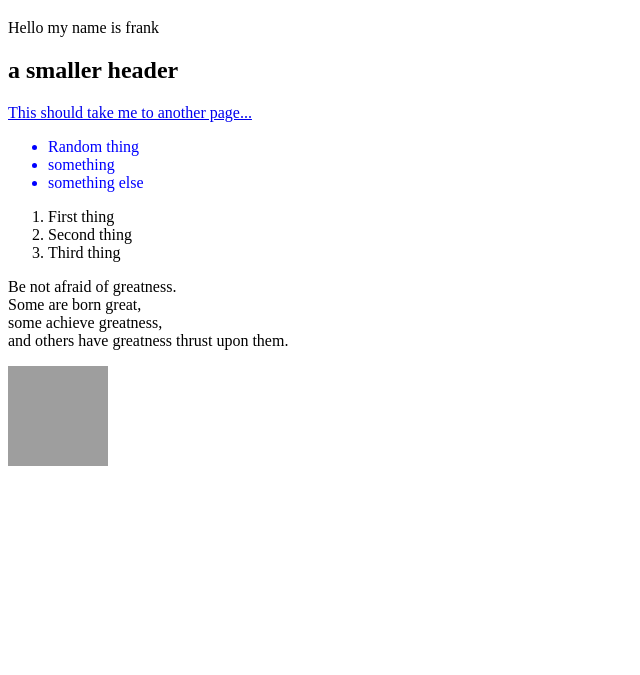
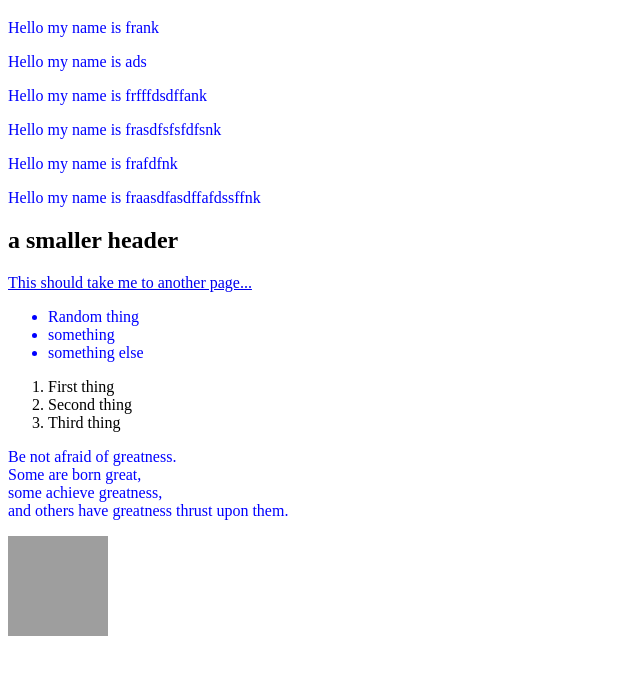
Before and after one commit to macmagine/frankg0485.github.io, a plain HTML site: page index.html in a window 1280 px wide. Shown: the part 61-736 px from the top of the page, without its empty margins (0-640 px from the left). Drawn offline with Linux system fonts and the light colour scheme; grey boxes are pictures that could not be loaded.

Commit message:
Update index.html

```diff
--- a/index.html
+++ b/index.html
@@ -2,12 +2,21 @@
 <html>
   <head>
     <title>My First Website!!</title>
+    <style>
+      p {
+        color: blue;
+      }
+    </style>
   </head>
   <body>
     <h1>Big header!</h1>
 
     <p>Hello my name is frank</p>
-
+    <p>Hello my name is ads</p>
+    <p>Hello my name is frfffdsdffank</p>
+    <p>Hello my name is frasdfsfsfdfsnk</p>
+    <p>Hello my name is frafdfnk</p>
+    <p>Hello my name is fraasdfasdffafdssffnk</p>
     <h2>a smaller header</h2>
 
     <a href="anotherFile.html">This should take me to another page...</a>
```
